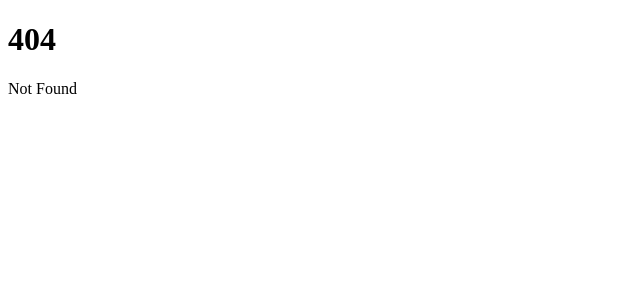
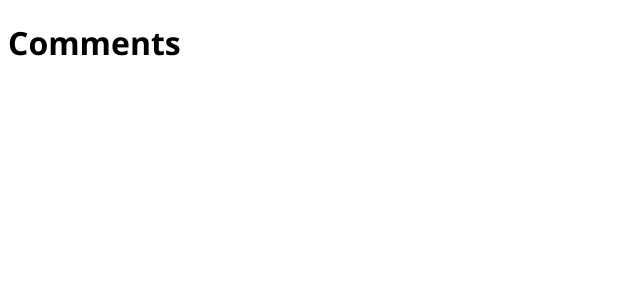
Before and after one commit to weblab-workshops/svelte-workshop, a SvelteKit app: page /comments in a window 1280 px wide. Before the commit this address had no page. Shown: the top 300 px of the page, without its empty margins (0-640 px from the left). Built offline with nearby package versions, Linux system fonts and the light colour scheme.

Commit message:
Created comments route and global layout/styles

```diff
--- /dev/null
+++ b/src/app.css
@@ -0,0 +1,7 @@
+body {
+  font-family: 'Segoe UI', Tahoma, Geneva, Verdana, sans-serif;
+}
+
+li {
+  list-style: none;
+}
--- /dev/null
+++ b/src/routes/+layout.svelte
@@ -0,0 +1,5 @@
+<script>
+  import '../app.css';
+</script>
+
+<slot />
--- /dev/null
+++ b/src/routes/comments/+page.svelte
@@ -0,0 +1 @@
+<h1>Comments</h1>
```
